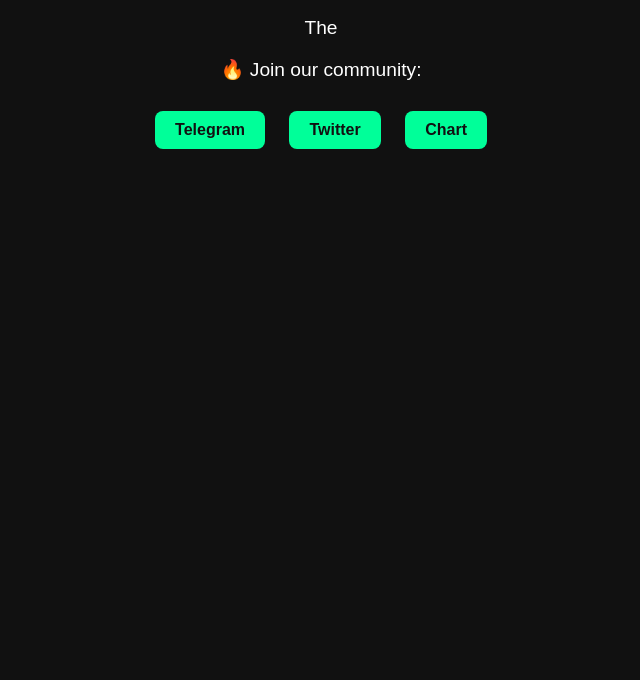
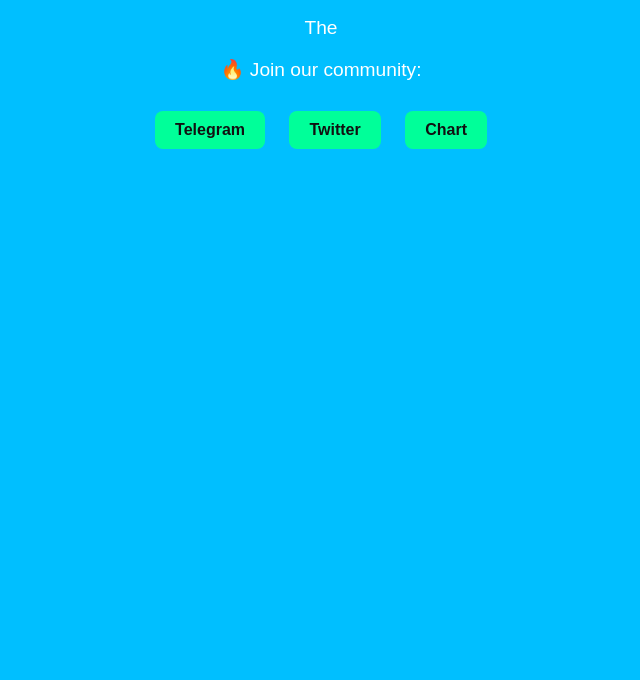
Before and after one commit to crookchicken61-byte/crook_chicken, a plain HTML site: page index.html in a window 1280 px wide. Shown: the part 120-800 px from the top of the page, without its empty margins (319-959 px from the left). Drawn offline with Linux system fonts and the light colour scheme.

Commit message:
Update index.html

```diff
--- a/index.html
+++ b/index.html
@@ -5,7 +5,7 @@
   <meta name="viewport" content="width=device-width, initial-scale=1.0">
   <title>Crook the Chicken 🚀</title>
   <style>
-    body { font-family: Arial, sans-serif; text-align: center; background: #111; color: #fff; }
+    body { font-family: Arial, sans-serif; text-align: center; background: #00BFFF; color: #fff; }
     h1 { font-size: 3em; margin-top: 50px; }
     p { font-size: 1.2em; }
     a { color: #00ff99; text-decoration: none; font-weight: bold; }
```
